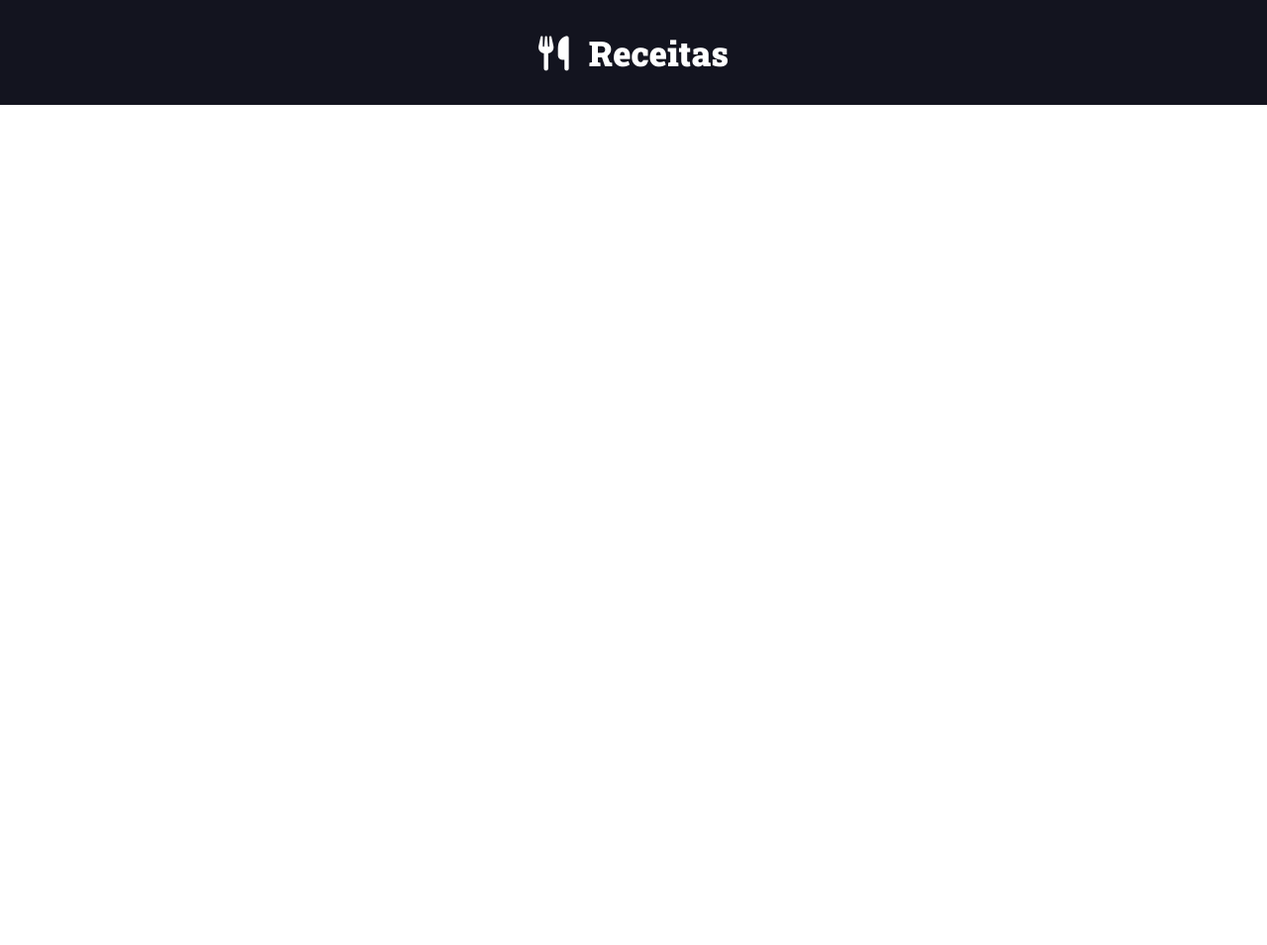
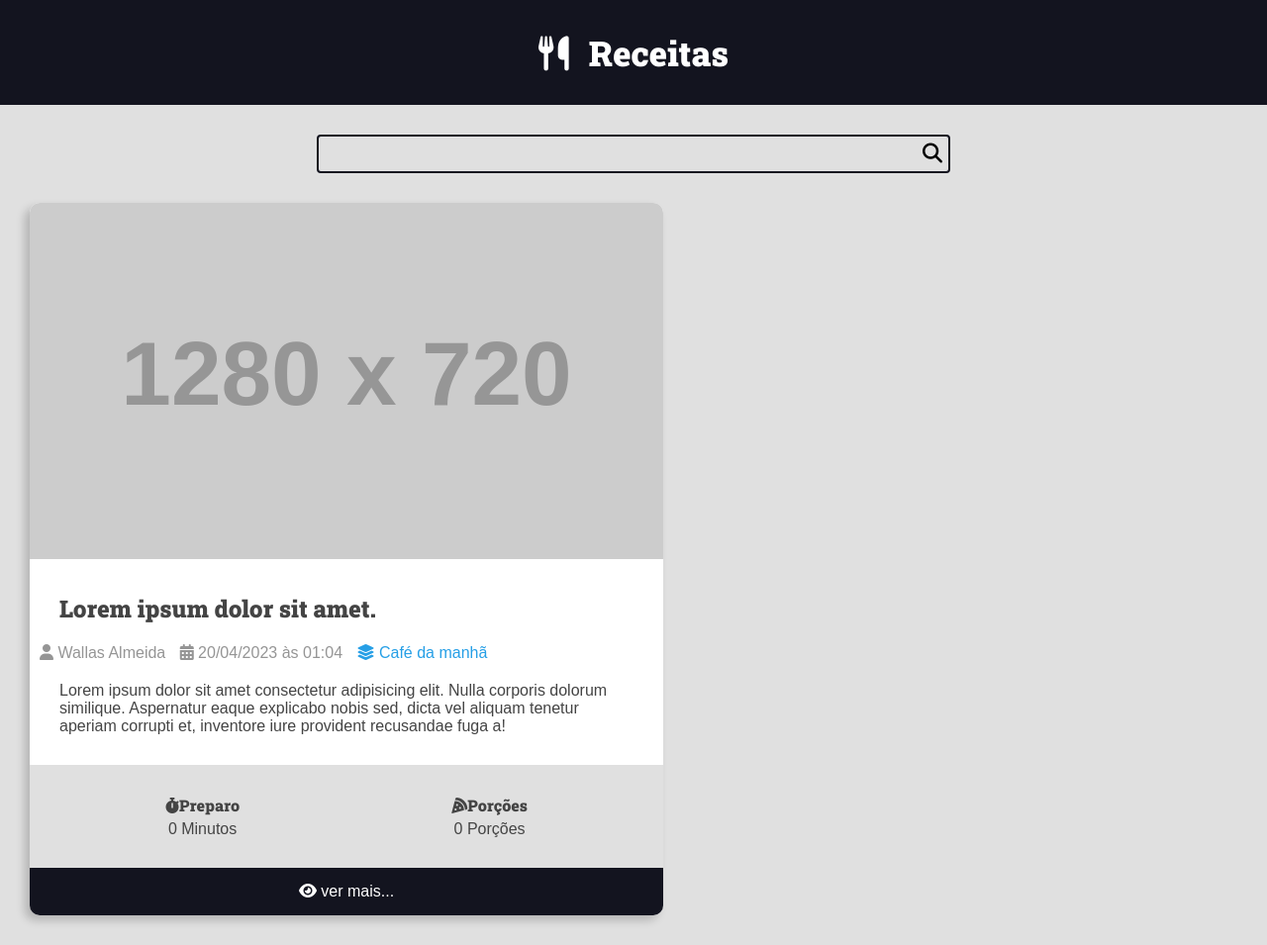
Before and after one commit to Wallas-Dev/django-project, a Django app: page / in a window 1280 px wide. Shown: the whole page at 99% size. Before the commit the page ends 106 px from the top, so only its background shows below. Run offline with Django 4.2, Linux system fonts and the light colour scheme; grey boxes labelled with a size stand in for pictures from a placeholder-image service; some libraries are stand-ins or nearby versions.

Commit message:
att-20-04-2023

```diff
--- a/receitas/templates/receitas/pages/home.html
+++ b/receitas/templates/receitas/pages/home.html
@@ -1,16 +1,65 @@
 {% include 'receitas/partials/head.html' %}
 
 <body>
-    <header class="main-header-container">
-        <div class="main-header container">
-            <h1>
-                <a class="main-logo" href="/">
-                    <i class="fa-solid fa-utensils main-logo-icon"></i>
-                    <span class="main-logo-text">Receitas</span>
-                </a>
-            </h1>
+    {% include 'receitas/partials/header.html' %}
+    {% include 'receitas/partials/search.html' %}
+
+    <main class="main-content-container">
+        <div class="main-content main-content-list container">
+            <div class="receita receita-list-item">
+                <div class="receita-cover">
+                    <img src="https://placehold.co/1280x720/orange/white" alt="Temporario">
+                </div>
+                <div class="receita-title-container">
+                    <div class="receita-title">
+                        <h2>Lorem ipsum dolor sit amet.</h2>
+                    </div>
+                </div>
+                <div class="receita-author">
+                    <span class="receita-author-item">
+                        <i class="fas fa-user"></i>
+                        Wallas Almeida
+                    </span>
+                    <span class="receita-author-item">
+                        <i class="fas fa-calendar-alt"></i>
+                        20/04/2023 às 01:04
+                    </span>
+                    <span class="receita-author-item">
+                        <a href="/receitas/categoria/cafe-da-manha/">
+                            <i class="fas fa-layer-group"></i>
+                            <span>Café da manhã</span>
+                        </a>
+                    </span>
+                </div>
+                <div class="receita-content">
+                    <p>Lorem ipsum dolor sit amet consectetur adipisicing elit.
+                        Nulla corporis dolorum similique. Aspernatur eaque explicabo nobis sed,
+                        dicta vel aliquam tenetur aperiam corrupti et, inventore iure provident
+                        recusandae fuga a!</p>
+                </div>
+                <div class="receita-meta-container">
+                    <div class="receita-meta receita-preparation">
+                        <h3 class="receita-meta-title"><i class="fas fa-stopwatch"></i>Preparo</h3>
+                        <div class="receita-meta-text">
+                            0 Minutos
+                        </div>
+                    </div>
+                    <div class="receita-meta receita-servings">
+                        <h3 class="receita-meta-title"><i class="fas fa-pizza-slice"></i>Porções</h3>
+                        <div class="receita-meta-text">
+                            0 Porções
+                        </div>
+                    </div>
+                </div>
+                <footer class="receita-footer">
+                    <a href="" class="receita-read-more button button-dark button-full-width">
+                        <i class="fas fa-eye"></i>
+                        <span>ver mais...</span>
+                    </a>
+                </footer>
+            </div>
         </div>
-    </header>
+    </main>
 
 
 </body>
--- a/receitas/templates/receitas/partials/head.html
+++ b/receitas/templates/receitas/partials/head.html
@@ -76,8 +76,10 @@
         }
 
         body {
+            background: var(--color-gray-1);
             font-size: 1.6rem;
             font-family: var(--font-primary);
+            color: var(--color-dark-text);
         }
 
         h1,
@@ -114,5 +116,144 @@
         .main-logo-icon {
             margin-right: 2rem;
         }
+
+        .search-form {
+            position: relative;
+            border: .2rem solid var(--color-primary-dark);
+            max-width: 64rem;
+            margin: 0 auto;
+            border-radius: .4rem;
+            transition: all 300ms ease-in-out;
+        }
+
+        .search-input,
+        .search-button {
+            border: none;
+            background: none;
+            outline: none;
+            padding: 1rem;
+            transition: all 300ms ease-in-out;
+        }
+
+        .search-input {
+            width: 100%;
+            padding-right: 4rem;
+        }
+
+        .search-button {
+            position: absolute;
+            font-size: 2rem;
+            top: 0;
+            right: 0;
+            cursor: pointer;
+            padding: 0.6rem;
+        }
+
+        .search-form:focus-within {
+            border-color: var(--color-primary);
+            background: var(--color-white);
+        }
+
+        .search-form:focus-within .search-button {
+            color: var(--color-primary);
+        }
+
+        .main-content {
+            padding-top: 0;
+        }
+
+        .main-content-list {
+            display: grid;
+            grid-template-columns: repeat(auto-fit, minmax(340px, 1fr));
+            gap: var(--spacing-gutter-large);
+        }
+
+        .receita {
+            background: var(--color-white);
+            box-shadow: -5px 5px 10px rgba(0, 0, 0, .2);
+            transform: scale(1);
+            transition: all 300ms ease-in-out;
+            border-radius: 1rem;
+            overflow: hidden;
+
+        }
+
+        .receita img {
+            max-width: 100%;
+        }
+
+        .receita-list-item {
+            max-width: 64rem;
+        }
+
+        .receita-list-item:hover {
+            transform: scale(1.02);
+            box-shadow: -8px 8px 18px rgba(0, 0, 0, .25);
+        }
+
+        .receita-title-container{
+            padding: var(--spacing-gutter-medium);
+            padding-bottom: 2rem;
+        }
+
+        .receita-author{
+            padding: 0 1rem;
+        }
+
+        .receita-content{
+            padding: var(--spacing-gutter-medium);
+            padding-top: 2rem;
+        }
+
+        .receita-author-item{
+            color: var(--color-gray-4);
+            margin-right: 1rem;
+        }
+
+        .receita-author a{
+            color: var(--color-primary);
+            text-decoration: none;
+            transition: all 300ms ease-in-out;
+        }
+        .receita-author a:hover{
+            color: var(--color-primary-dark);
+        }
+
+        .receita-meta-container{
+          display: flex;
+          flex-flow: row wrap;
+          padding: var(--spacing-gutter-medium);
+          background: var(--color-gray-1);
+        }
+
+        .receita-meta{
+            display: flex;
+            flex-flow: column nowrap;
+            flex-shrink: 1;
+            flex-grow: 1;
+            text-align: center;
+        }
+
+        .receita-meta-title{
+            font-size: 1.6rem;
+            padding-bottom: 0.5rem;
+        }
+
+        .receita-footer a{
+            background: var(--color-primary-dark);
+            display: block;
+            color: var(--color-white);
+            text-align: center;
+            text-decoration: none;
+            padding: 1.5rem var(--spacing-gutter-medium);
+            transition: all 300ms ease-in-out;
+        }
+
+        .receita-footer a:hover{
+            filter: brightness(2);
+        }
+
+
+
     </style>
 </head>
--- /dev/null
+++ b/receitas/templates/receitas/partials/header.html
@@ -0,0 +1,10 @@
+<header class="main-header-container">
+    <div class="main-header container">
+        <h1>
+            <a class="main-logo" href="/">
+                <i class="fa-solid fa-utensils main-logo-icon"></i>
+                <span class="main-logo-text">Receitas</span>
+            </a>
+        </h1>
+    </div>
+</header>
--- /dev/null
+++ b/receitas/templates/receitas/partials/search.html
@@ -0,0 +1,8 @@
+<div class="search-container">
+    <div class="container">
+        <form action="" class="search-form">
+            <input type="search" class="search-input" name="search">
+            <button type="submit" class="search-button"><i class="fa-solid fa-magnifying-glass"></i></button>
+        </form>
+    </div>
+</div>
```
